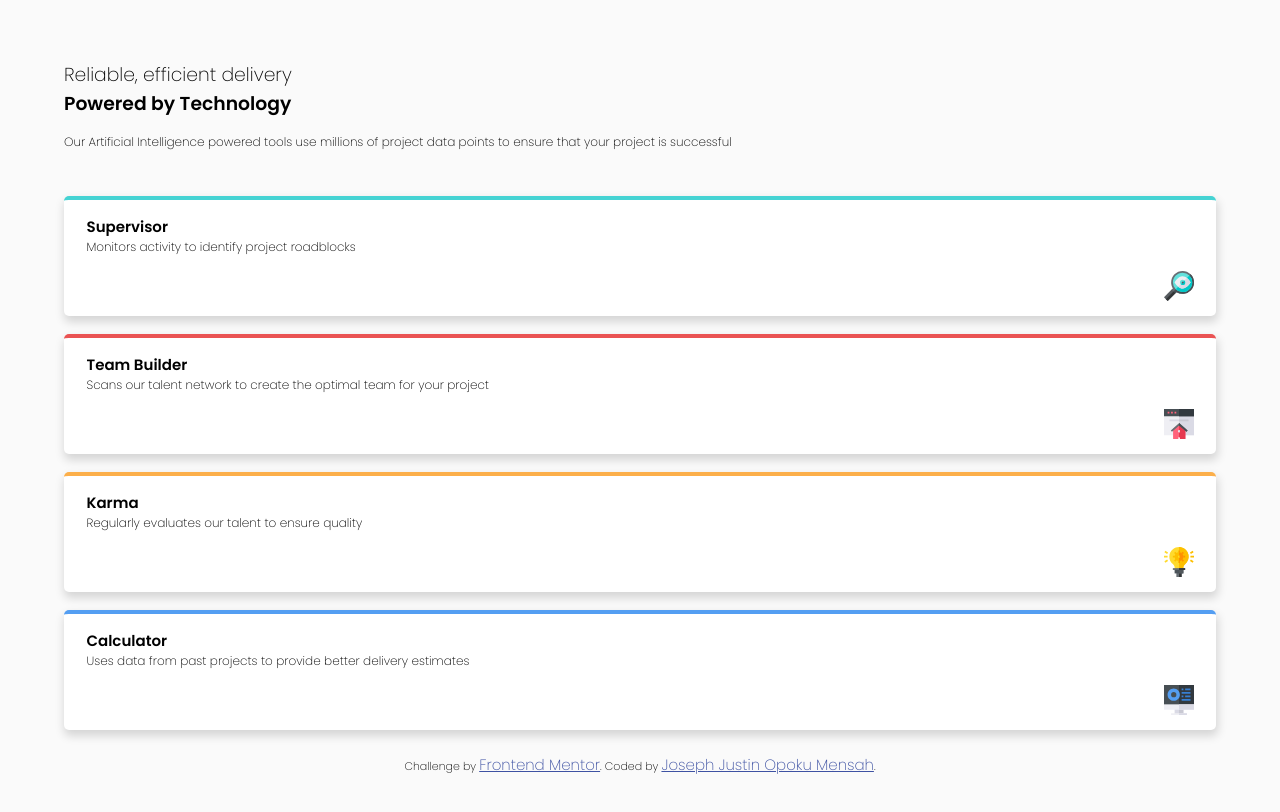
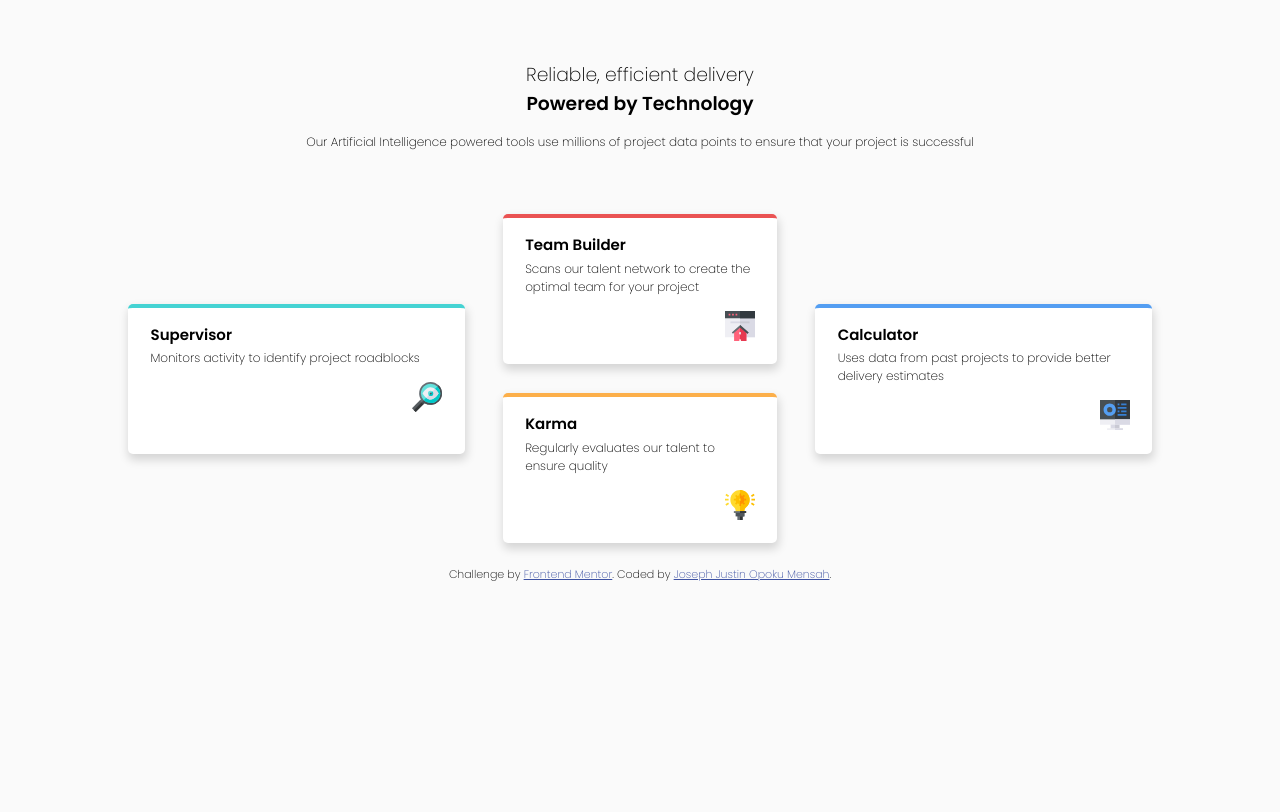
Before and after one commit to JustinJoe/four-card-feature-section, a plain HTML site: page index.html in a window 1280 px wide. Drawn offline with Linux system fonts and the light colour scheme.

Commit message:
updatd HTML and CSS files for desktop

```diff
--- a/index.html
+++ b/index.html
@@ -29,19 +29,20 @@
         </p>
       </div>
 
-      <div class="card supervisor">
+      <div class="card">
+        <div class="card-item supervisor">
           <h3>Supervisor</h3>
           <p>Monitors activity to identify project roadblocks</p>
           <div class="img">
             <img src="./images/icon-supervisor.svg" alt="Supervisor image" />
           </div>
         </div>
-
-      <div class="flex">
-        <div class="card team-builder">
+        <div class="column">
+          <div class="card-item team-builder">
             <h3>Team Builder</h3>
             <p>
-            Scans our talent network to create the optimal team for your project
+              Scans our talent network to create the optimal team for your
+              project
             </p>
             <div class="img">
               <img
@@ -50,8 +51,7 @@
               />
             </div>
           </div>
-
-        <div class="card karma">
+          <div class="card-item karma">
             <h3>Karma</h3>
             <p>Regularly evaluates our talent to ensure quality</p>
             <div class="img">
@@ -59,12 +59,14 @@
             </div>
           </div>
         </div>
-
-      <div class="card calculator">
+        <div class="card-item calculator">
           <h3>Calculator</h3>
-        <p>Uses data from past projects to provide better delivery estimates</p>
+          <p>
+            Uses data from past projects to provide better delivery estimates
+          </p>
           <div class="img">
             <img src="./images/icon-calculator.svg" alt="Calculator image" />
+          </div>
         </div>
       </div>
 
--- a/style.css
+++ b/style.css
@@ -70,12 +70,15 @@ p {
 }
 
 /*Card*/
-.card {
-  margin-top: 1.2em;
+.card-item {
+  margin: 1.2em auto 0;
   box-shadow: 1px 5px 10px 1px rgba(0, 0, 0, 0.15);
   border-radius: 5px;
   padding: 0 1.5em 1em;
   background-color: white;
+  width: 20em;
+  max-width: 90%;
+  height: 10em;
 }
 
 .supervisor {
@@ -94,19 +97,56 @@ p {
   border-top: 4px solid var(--blue);
 }
 
-.card h3 {
+.card-item h3 {
   padding-top: 1em;
+  padding-bottom: 0.25em;
 }
 
 /*Footer*/
 footer {
   margin-top: 1.5rem;
 }
-.attribution {
+
+.attribution,
+a {
+  text-align: center;
   font-size: 11px;
-  text-align: center;
 }
 
 .attribution a {
   color: hsl(228, 45%, 44%);
 }
+
+@media (min-width: 48em) {
+  .content {
+    max-width: 80%;
+  }
+
+  .intro {
+    text-align: center;
+  }
+
+  .card {
+    display: flex;
+    justify-content: center;
+    align-items: center;
+    gap: 1.5em;
+  }
+
+  .card-item,
+  .column {
+    width: 100%;
+  }
+
+  .column .card-item {
+    margin-inline: 0;
+  }
+
+  .column {
+    display: flex;
+    flex-direction: column;
+    justify-content: center;
+    align-items: center;
+    gap: 0.75em;
+  }
+}
```
Lines whose indentation alone changed are shown as unchanged.
